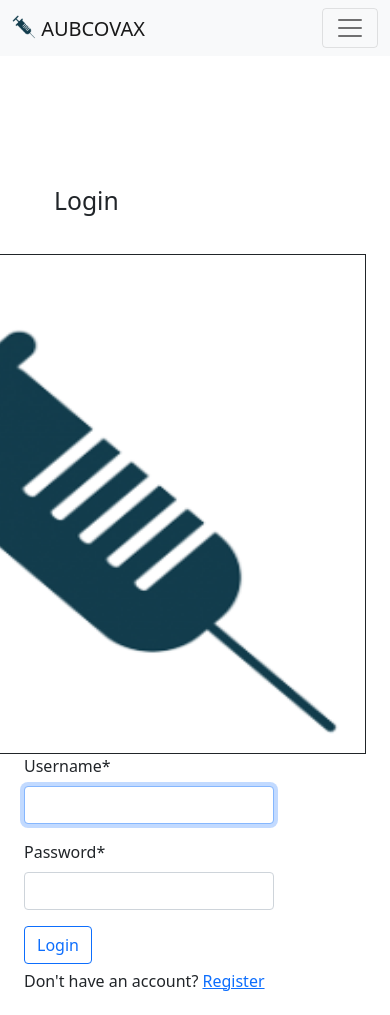
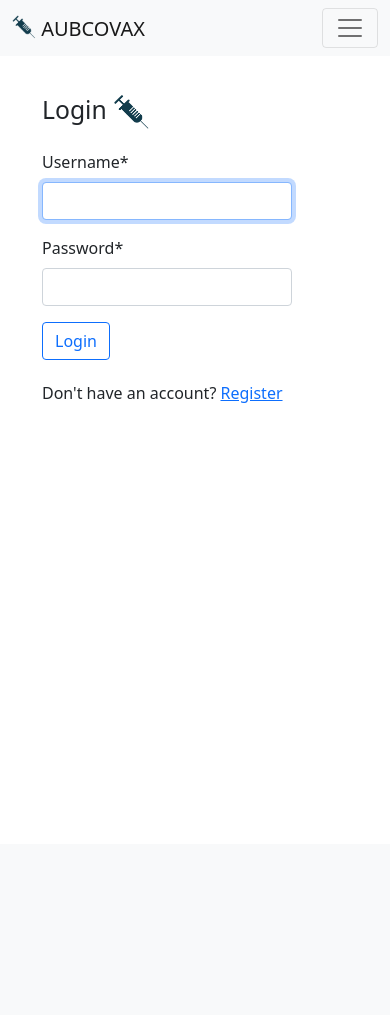
Before and after one commit to bechara-rizk/AUBCOVAX, a Django app: page /login/ in a window 390 px wide. After the commit the page ends 403 px from the top, so only its background shows below. Run offline with Django 4.2, Linux system fonts and the light colour scheme; some libraries are stand-ins or nearby versions.

Commit message:
improved login page and made it responsive

```diff
--- a/mysite/main/templates/registration/login.html
+++ b/mysite/main/templates/registration/login.html
@@ -3,44 +3,53 @@
 {% block title %}Login{% endblock %}
 
 {% block css %}
+<style>
+    input#id_username {
+        width: 250px;
+    }
+
+    input#id_password {
+        max-width: 250px;
+    }
+    .content {
+        width: 50%;
+        min-width: 250px;
+        float: left;
+    }
+    .img-small {
+        display: none;
+    }
+    @media screen and (max-width: 600px) {
+        .img-big {
+            display: none;
+        }
+        .img-small {
+            display: inline;
+        }
+    }
+</style>
 {% endblock %}
 
 {% load crispy_forms_tags %}
 
 {% block content %}
-<div class="container-fluid">
+<div class="container-fluid" style="padding: 30px;">
+    {% load static %}
+    <h2 style="margin-bottom: 20px; height:2.25rem">Login <img src="{% static 'vaccine.png' %}" alt="image" style="height:100%;" class="img-small"></h2>
 
-    <div class="header-wrapper">
-    <h2>Login</h2>
+    <div class="content">
+        <form method="POST" action="">
+            {% csrf_token %}
+            {{ form|crispy }}
+            <button class="btn btn-outline-primary" type="submit">Login</button>
+        </form>
+        <br>
+        <h6>Don't have an account? <a href="/register" class="link-primary">Register</a></h6>
     </div>
 
-    <style>
-        h2 {
-         margin-top: 100px;
-        padding: 30px;
-      }
-
-        input#id_username {
-            width: 250px; /* set the width of the username field */
-        }
-        input#id_password {
-        max-width: 250px;
-            }
-
-
-    </style>
-
-<img src="\static\vaccine.png" alt="doc image" height="500" width="600" align="right" border="1">
-
-
-
-    <form method="POST" action="">
-        {% csrf_token %}
-        {{ form|crispy }}
-
-        <button class="btn btn-outline-primary" type="submit">Login</button>
-    <h6> </h6>
-    <h6>Don't have an account? <a href="https://www.example.com">Register</a></h6>
-    </form>
+    <div class="content img-big">
+        {% load static %}
+        <img src="{% static 'vaccine.png' %}" alt="image" style="height: 100%; width:auto; float: right;">
+    </div>
 </div>
 {% endblock %}
```
Also changed, not shown: mysite/main/templates/patientInfo.html (+6 -7 lines), mysite/doc2.png (deleted), mysite/main/static/doc.jpg (renamed from mysite/doc.jpg), mysite/main/static/docWgranny.jpg (renamed from mysite/docWgranny.jpg).
